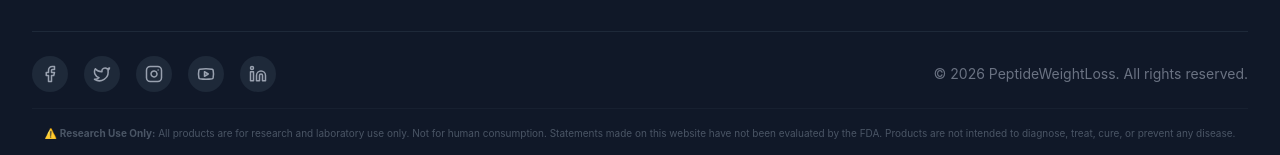
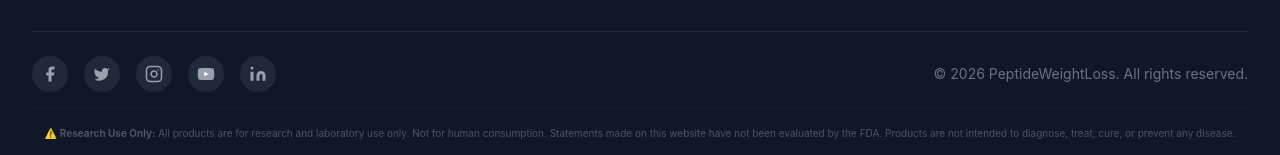
Before and after one commit to EvrardNkono/peptideweightloss, a React (Vite) app in the folder client/: page /admin in a window 1280 px wide. Shown: the part 1486-1641 px from the top of the page. Built offline with nearby package versions, Linux system fonts and the light colour scheme; no server answers.

Commit message:
Url frontend corrected

```diff
--- a/client/src/components/Footer.jsx
+++ b/client/src/components/Footer.jsx
@@ -7,11 +7,6 @@ import {
   Phone,
   MapPin,
   Clock,
-  Facebook,
-  Twitter,
-  Instagram,
-  Youtube,
-  Linkedin,
   Shield,
   Truck,
   Star,
@@ -19,6 +14,38 @@ import {
   Award,
   CheckCircle
 } from 'lucide-react';
+
+// ✅ Icônes sociales en SVG inline (évite les problèmes de version lucide-react)
+const FacebookIcon = () => (
+  <svg width="18" height="18" fill="currentColor" viewBox="0 0 24 24">
+    <path d="M18 2h-3a5 5 0 0 0-5 5v3H7v4h3v8h4v-8h3l1-4h-4V7a1 1 0 0 1 1-1h3z"/>
+  </svg>
+);
+const TwitterIcon = () => (
+  <svg width="18" height="18" fill="currentColor" viewBox="0 0 24 24">
+    <path d="M22 4s-.7 2.1-2 3.4c1.6 10-9.4 17.3-18 11.6 2.2.1 4.4-.6 6-2C3 15.5.5 9.6 3 5c2.2 2.6 5.6 4.1 9 4-.9-4.2 4-6.6 7-3.8 1.1 0 3-1.2 3-1.2z"/>
+  </svg>
+);
+const InstagramIcon = () => (
+  <svg width="18" height="18" fill="none" stroke="currentColor" strokeWidth="2" strokeLinecap="round" strokeLinejoin="round" viewBox="0 0 24 24">
+    <rect x="2" y="2" width="20" height="20" rx="5" ry="5"/>
+    <path d="M16 11.37A4 4 0 1 1 12.63 8 4 4 0 0 1 16 11.37z"/>
+    <line x1="17.5" y1="6.5" x2="17.51" y2="6.5"/>
+  </svg>
+);
+const YoutubeIcon = () => (
+  <svg width="18" height="18" fill="currentColor" viewBox="0 0 24 24">
+    <path d="M22.54 6.42a2.78 2.78 0 0 0-1.95-1.96C18.88 4 12 4 12 4s-6.88 0-8.59.46a2.78 2.78 0 0 0-1.95 1.96A29 29 0 0 0 1 12a29 29 0 0 0 .46 5.58A2.78 2.78 0 0 0 3.41 19.6C5.12 20 12 20 12 20s6.88 0 8.59-.46a2.78 2.78 0 0 0 1.95-1.95A29 29 0 0 0 23 12a29 29 0 0 0-.46-5.58z"/>
+    <polygon fill="white" points="9.75 15.02 15.5 12 9.75 8.98 9.75 15.02"/>
+  </svg>
+);
+const LinkedinIcon = () => (
+  <svg width="18" height="18" fill="currentColor" viewBox="0 0 24 24">
+    <path d="M16 8a6 6 0 0 1 6 6v7h-4v-7a2 2 0 0 0-2-2 2 2 0 0 0-2 2v7h-4v-7a6 6 0 0 1 6-6z"/>
+    <rect x="2" y="9" width="4" height="12"/>
+    <circle cx="4" cy="4" r="2"/>
+  </svg>
+);
 
 const Footer = () => {
   const currentYear = new Date().getFullYear();
@@ -51,11 +78,11 @@ const Footer = () => {
   ];
 
   const socialLinks = [
-    { icon: <Facebook size={18} />, url: 'https://facebook.com', label: 'Facebook' },
-    { icon: <Twitter size={18} />, url: 'https://twitter.com', label: 'Twitter' },
-    { icon: <Instagram size={18} />, url: 'https://instagram.com', label: 'Instagram' },
-    { icon: <Youtube size={18} />, url: 'https://youtube.com', label: 'YouTube' },
-    { icon: <Linkedin size={18} />, url: 'https://linkedin.com', label: 'LinkedIn' },
+    { icon: <FacebookIcon />, url: 'https://facebook.com', label: 'Facebook' },
+    { icon: <TwitterIcon />, url: 'https://twitter.com', label: 'Twitter' },
+    { icon: <InstagramIcon />, url: 'https://instagram.com', label: 'Instagram' },
+    { icon: <YoutubeIcon />, url: 'https://youtube.com', label: 'YouTube' },
+    { icon: <LinkedinIcon />, url: 'https://linkedin.com', label: 'LinkedIn' },
   ];
 
   return (
@@ -162,7 +189,7 @@ const Footer = () => {
             </ul>
           </div>
 
-          {/* Contact & Info */}
+          {/* Contact */}
           <div>
             <h4 className="text-sm font-semibold uppercase tracking-wider text-gray-400 mb-4">
               Contact Us
```
